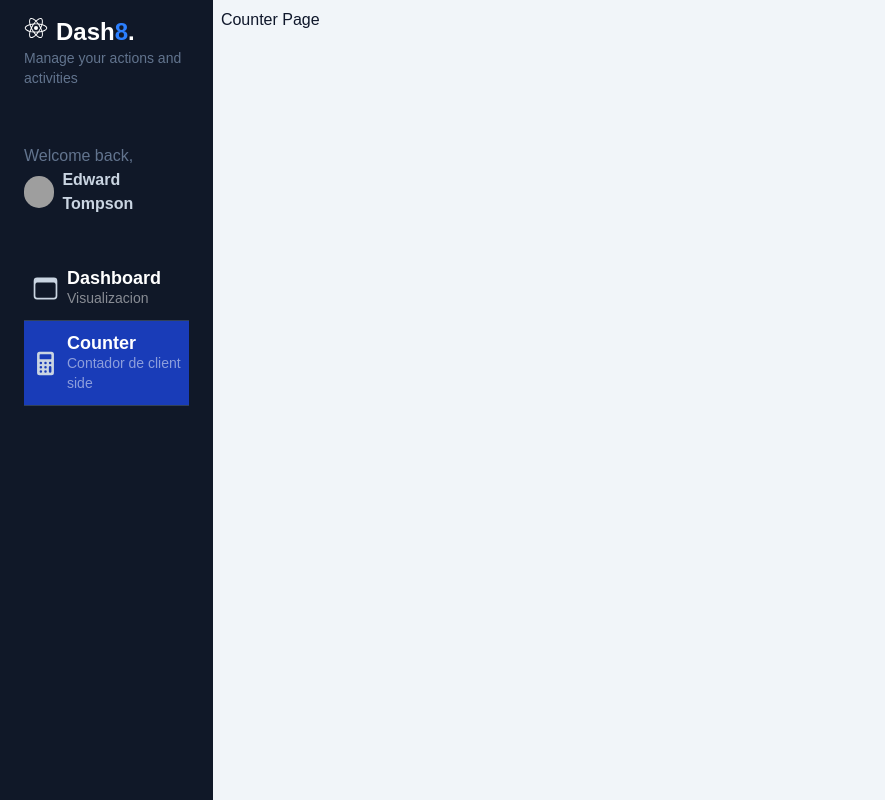
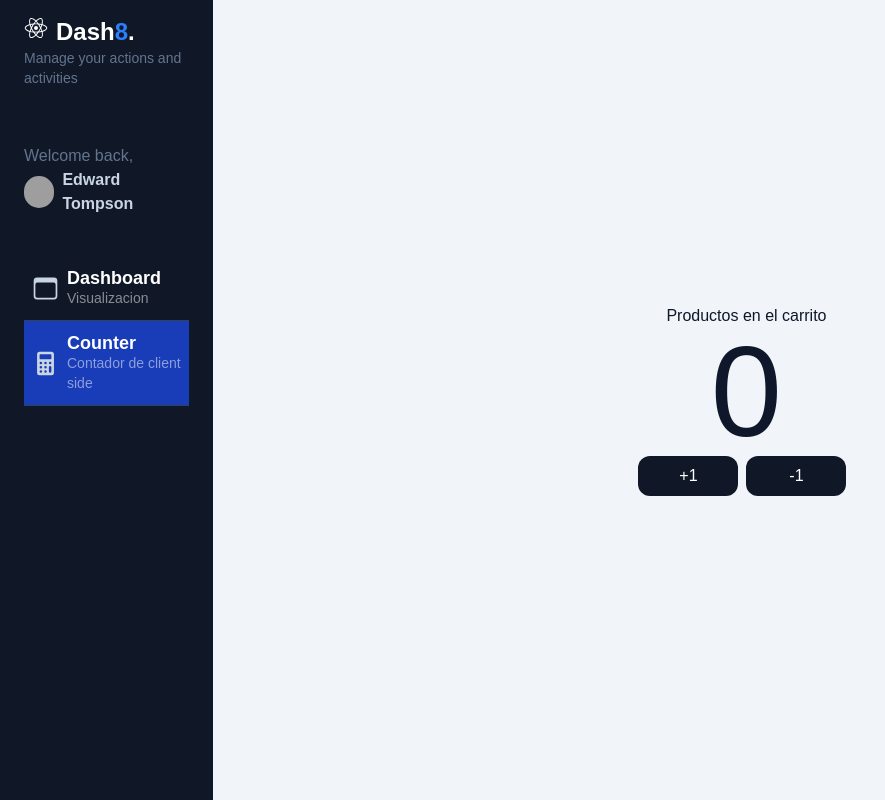
Before and after one commit to alexxware/my-dashboard, a Next.js app: page /dashboard/counter in a window 1280 px wide. Shown: the whole page, without its empty margins (0-885 px from the left). Built offline with nearby package versions, Linux system fonts and the light colour scheme; grey boxes are pictures that could not be loaded.

Commit message:
implementacion de counter

```diff
--- a/app/dashboard/counter/page.tsx
+++ b/app/dashboard/counter/page.tsx
@@ -1,8 +1,30 @@
+'use client';
+import { useState } from "react"
 
 export default function CounterPage() {
+  const [counter, setCounter] = useState(0);
+
+  const handlerCounter = (numero: number) => {
+    setCounter(counter + numero);
+  }
+
   return (
-    <div>
-      <h1>Counter Page</h1>
+    <div className="flex flex-col items-center justify-center w-full h-full">
+      <span>Productos en el carrito</span>
+      <span className="text-9xl">{counter}</span>
+
+      <div className="flex">
+        <button
+        onClick={() => {handlerCounter(1)}}
+        className="flex items-center justify-center p-2 rounded-xl bg-gray-900 text-white hover:bg-gray-600 transition-all w-25 mr-2">
+          +1
+        </button>
+        <button
+        onClick={() => {handlerCounter(-1)}}
+        className="flex items-center justify-center p-2 rounded-xl bg-gray-900 text-white hover:bg-gray-600 transition-all w-25 mr-2">
+          -1
+        </button>
+      </div>
     </div>
   )
 }
```
